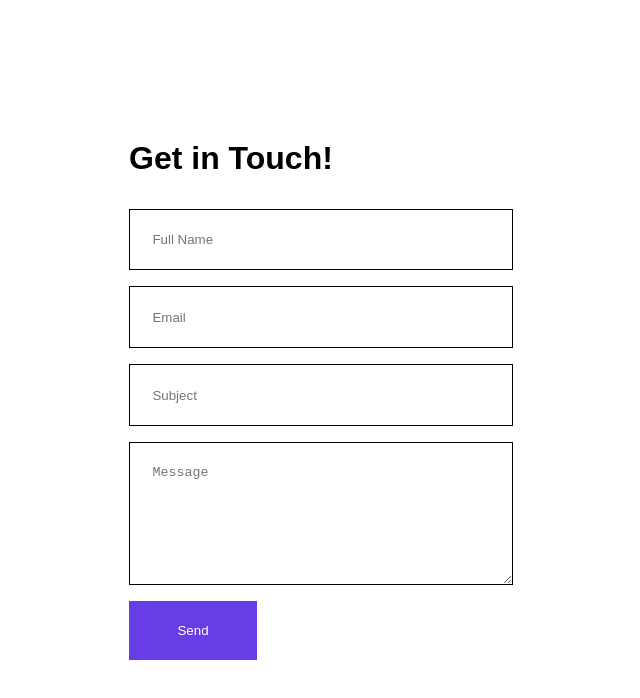
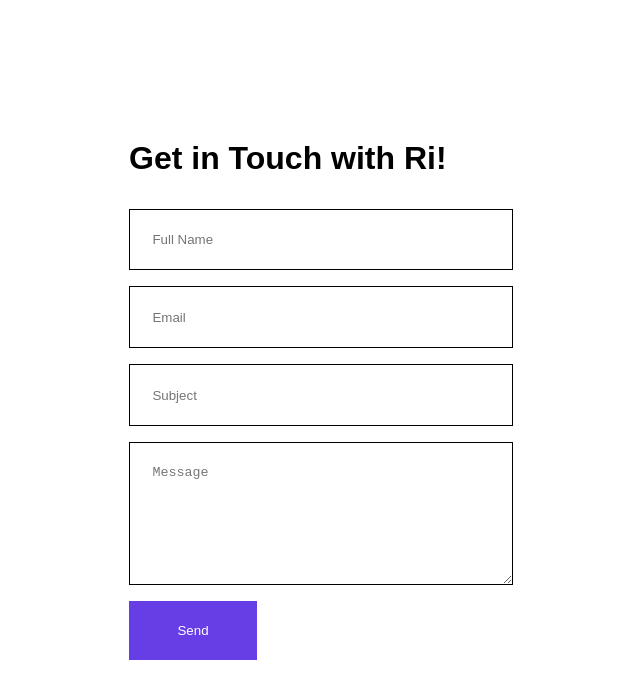
Before and after one commit to rianabattick/Get-in-Touch-Form, a plain HTML site: page index.html in a window 1280 px wide. Shown: the whole page, without its empty margins (319-959 px from the left). Drawn offline with Linux system fonts and the light colour scheme.

Commit message:
Update index.html

```diff
--- a/index.html
+++ b/index.html
@@ -10,7 +10,7 @@
 <body>
 
     <div class="container">
-        <h1>Get in Touch!</h1>
+        <h1>Get in Touch with Ri!</h1>
         <form action="https://formsubmit.co/riana.battick@bison.howard.edu" method="POST">
             <input type="hidden" name="_next" value="https://rianabattick.github.io/Get-in-Touch-Form.github.io/">
             <input type="text" name="Name" placeholder="Full Name" required>
```
